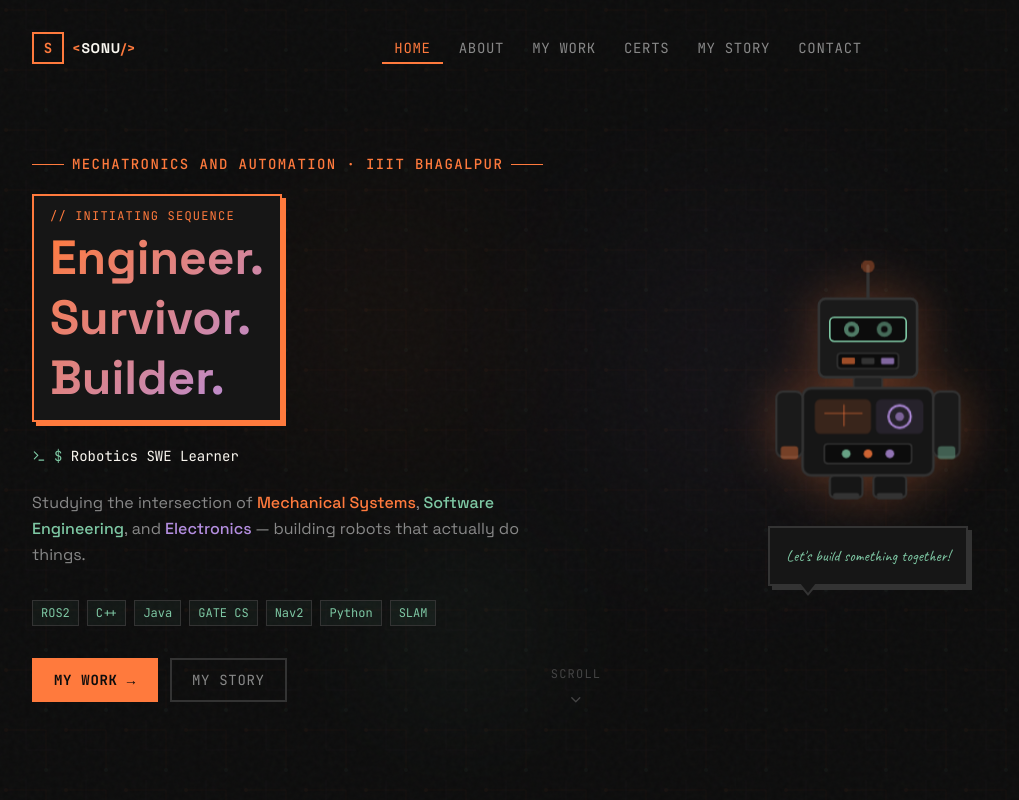
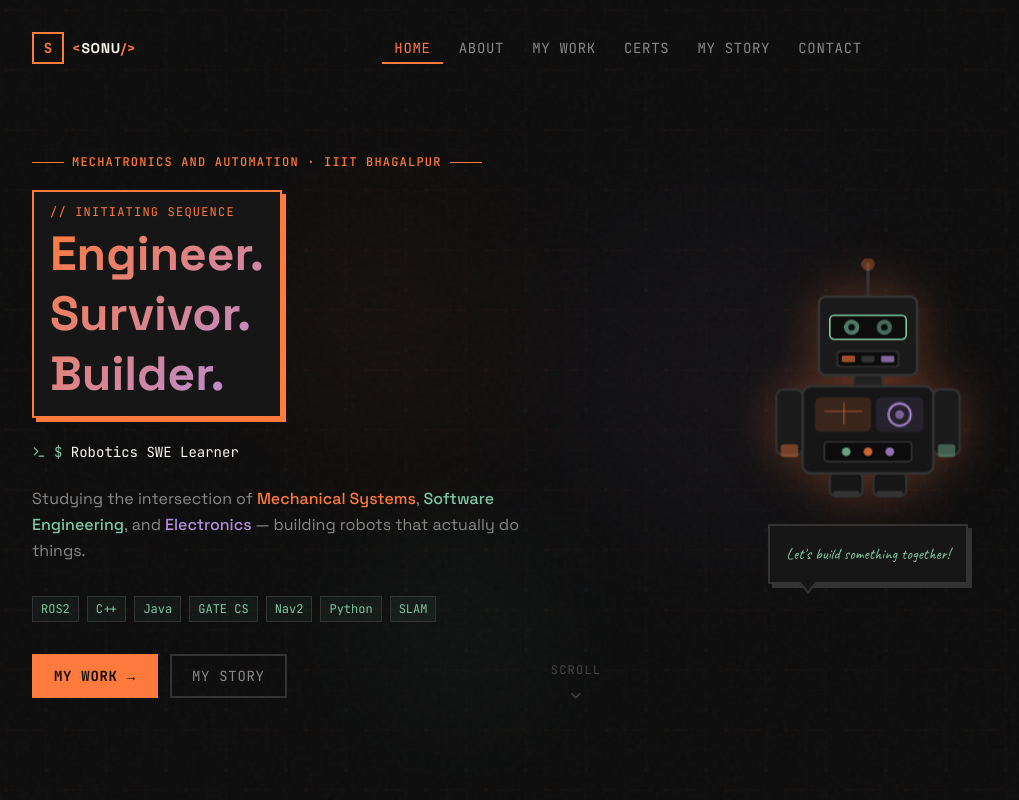
Before and after one commit to Sonu64/personal-site, a React (Vite) app: page / in a window 1280 px wide. Shown: the top 800 px of the page, without its empty margins (64-1083 px from the left). Built offline with nearby package versions, Linux system fonts and the light colour scheme.

Commit message:
Fixed hero text size

```diff
--- a/src/components/HeroSection.jsx
+++ b/src/components/HeroSection.jsx
@@ -153,10 +153,10 @@ export default function HeroSection() {
           {/* Left — Text */}
           <div className="order-2 lg:order-1 text-center lg:text-left">
             {/* Label */}
-            <motion.div variants={itemVariants} className="flex items-center gap-2 justify-center lg:justify-start mb-5">
-              <div className="h-px w-4 sm:w-8 bg-[#FF7A3D] shrink-0"/>
-              <span className="section-tag sm:whitespace-nowrap">Mechatronics And Automation · IIIT Bhagalpur</span>
-              <div className="h-px w-4 sm:w-8 bg-[#FF7A3D] shrink-0"/>
+            <motion.div variants={itemVariants} className="flex items-center gap-1 sm:gap-2 justify-center lg:justify-start mb-5 px-2 sm:px-0">
+              <div className="h-px w-2 sm:w-8 bg-[#FF7A3D] shrink-0"/>
+              <span className="section-tag text-[9px] sm:text-xs sm:whitespace-nowrap">Mechatronics And Automation · IIIT Bhagalpur</span>
+              <div className="h-px w-2 sm:w-8 bg-[#FF7A3D] shrink-0"/>
             </motion.div>
 
             {/* Name block — comic panel style */}
--- a/src/components/WorkSection.jsx
+++ b/src/components/WorkSection.jsx
@@ -38,11 +38,11 @@ function ProjectCard({ project, index, isDark }) {
           isDark ? "bg-[#161616]" : "bg-[#EDE8DC]"
         } ${project.placeholder ? "opacity-60" : ""} relative overflow-hidden p-6 transition-all duration-300`}>
 
-          <div className="absolute top-0 right-0 font-mono text-[64px] font-bold text-[#1E1E1E] leading-none select-none pointer-events-none">
+          <div className="absolute top-0 right-0 font-mono text-[64px] font-bold text-[#1E1E1E] leading-none select-none pointer-events-none z-0">
             {String(project.id).padStart(2, "0")}
           </div>
 
-          <div className="flex items-center justify-between mb-4">
+          <div className="relative z-10 flex items-center justify-between mb-4">
             <span className="font-mono text-[10px] px-2 py-1 border"
               style={{ color: statusColors[project.status], borderColor: statusColors[project.status] + "66", background: statusColors[project.status] + "10" }}>
               {project.status}
```
